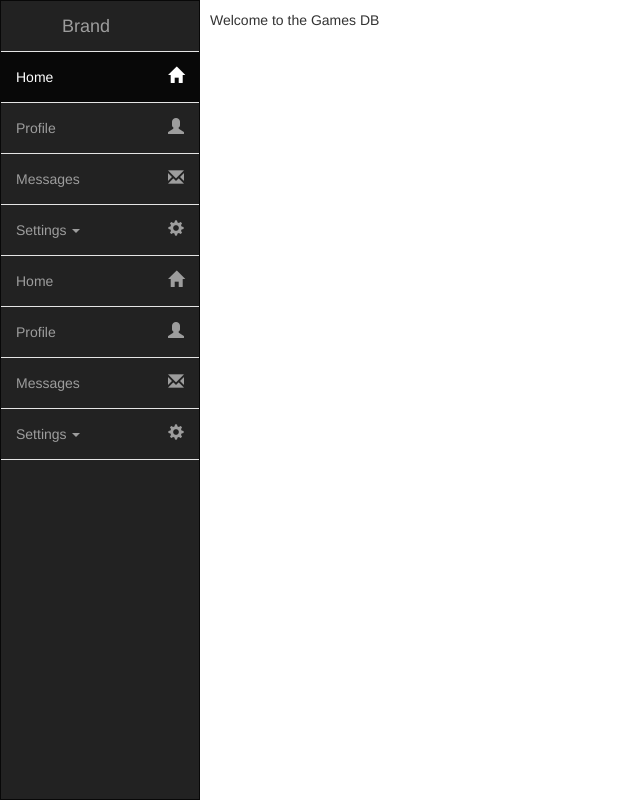
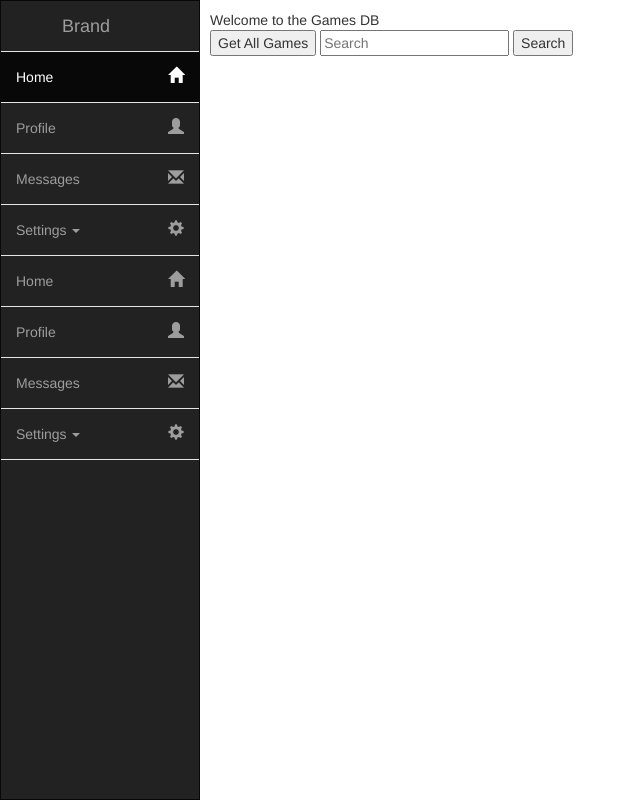
Before and after one commit to tlat1979/python-games, a Flask app: page / in a window 1280 px wide. Shown: the whole page, without its empty margins (0-640 px from the left). Run offline with Flask 2, Linux system fonts and the light colour scheme; some libraries are stand-ins or nearby versions.

Commit message:
Added Game Search

```diff
--- a/app.py
+++ b/app.py
@@ -1,6 +1,8 @@
 from flask import Flask
 from games import getAllGames
 from home import getHomePage
+from search import searchGame
+
 
 app = Flask(__name__)
 
@@ -13,3 +15,8 @@ def index():
 @app.route('/games')
 def games():
     return getAllGames()
+
+
+@app.route('/search')
+def search():
+    return searchGame()
--- a/games.py
+++ b/games.py
@@ -25,7 +25,7 @@ def getAllGames():
 
 
 def requestWorker(pageIndex):
-    url = "https://api.rawg.io/api/games?page=" + str(pageIndex)
+    url = "https://api.rawg.io/api/games?page_size=500&page=" + str(pageIndex)
     localGamesArr = []
     response = requests.request("GET", url)
     games = json.loads(response.text)['results']
--- a/templates/index.html
+++ b/templates/index.html
@@ -35,6 +35,12 @@
                 htmlbodyHeightUpdate()
             });
         });
+
+        function searchGames() {
+            val = $("#search-games").val();
+            console.log(val);
+            window.location.href = '/search?name=' + val;
+        };
     </script>
 </head>
 
@@ -101,6 +107,9 @@
     </nav>
     <div class="main">
         <div>Welcome to the Games DB</div>
+        <button onclick="window.location.href = '/games';">Get All Games</button>
+        <input type="text" placeholder="Search" id="search-games" />
+        <button onclick="searchGames()">Search</button>
     </div>
 
 </body>
```
Also changed, not shown: search.py (added, +11 -0 lines).
